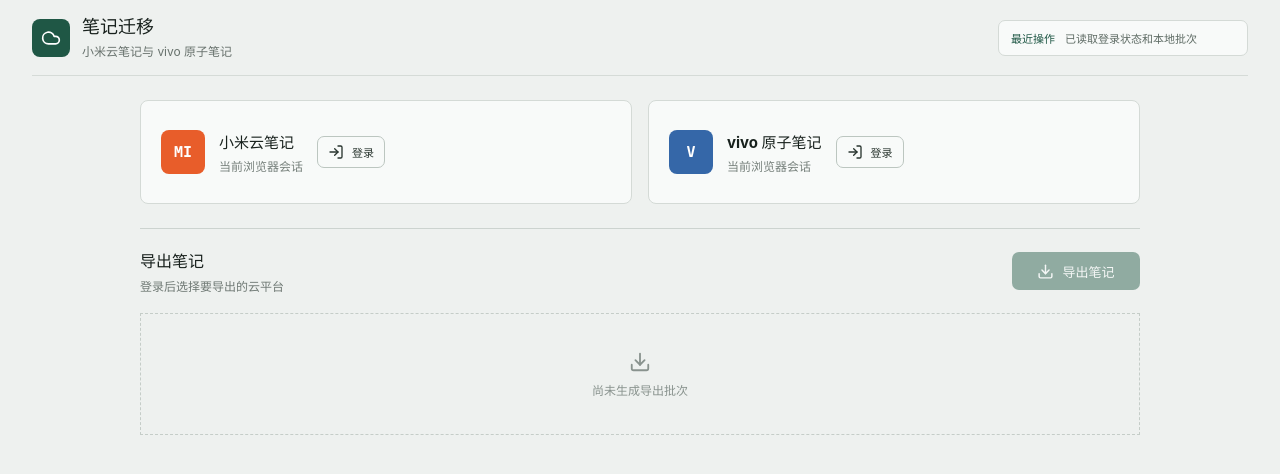
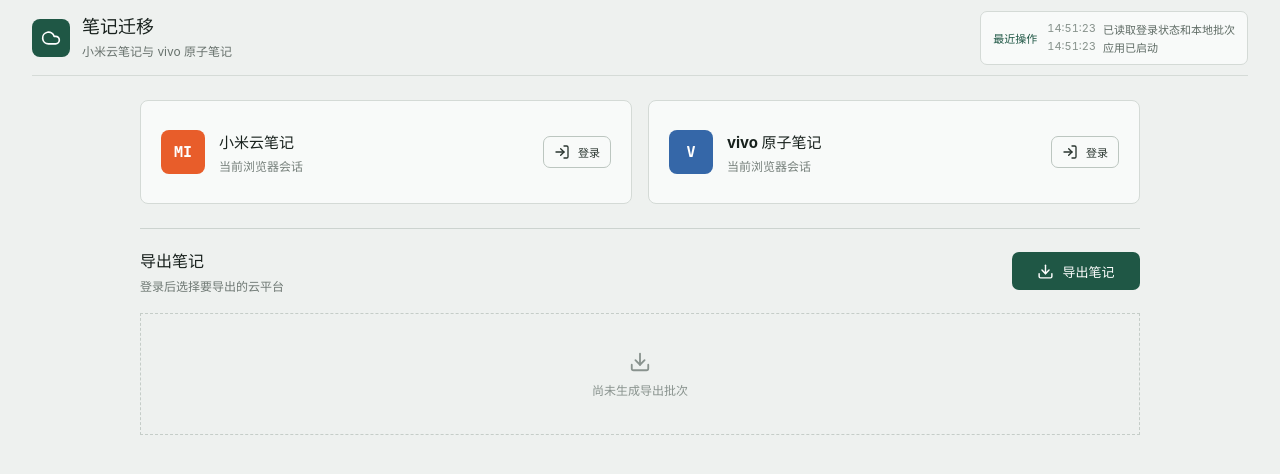
Before and after one commit to 25shadow/notechange, a React (Vite) app: page / in a window 1280 px wide. Shown: the top 474 px of the page. Built offline with nearby package versions, Linux system fonts and the light colour scheme.

Commit message:
fix: refine workbench login and operation log

```diff
--- a/src/renderer/App.tsx
+++ b/src/renderer/App.tsx
@@ -23,6 +23,7 @@
 type AppProps = {
   api?: RendererMigrationApi;
 };
+type LogEntry = { message: string; time: string; kind: 'success' | 'error' | 'info' };
 
 const disconnected: RendererLoginState = { authenticated: false, accountLabel: null };
 const unavailableApi: RendererMigrationApi = {
@@ -71,9 +72,9 @@
   const [deleting, setDeleting] = useState(false);
   const [error, setError] = useState<string | null>(null);
   const [exportPickerOpen, setExportPickerOpen] = useState(false);
-  const [logs, setLogs] = useState<string[]>(['应用已启动']);
+  const [logs, setLogs] = useState<LogEntry[]>([{ message: '应用已启动', time: formatTime(new Date()), kind: 'info' }]);
 
-  const log = (message: string) => setLogs((current) => [message, ...current].slice(0, 8));
+  const log = (message: string, kind: LogEntry['kind'] = 'info') => setLogs((current) => [{ message, time: formatTime(new Date()), kind }, ...current].slice(0, 6));
 
   useEffect(() => {
     let active = true;
@@ -110,9 +111,9 @@
       await migrationApi.scanXiaomi();
       const localExports = await migrationApi.listExports();
       setExports(localExports); setSelectedExport(localExports[0] ?? null);
-      log('小米笔记导出成功'); setExportPickerOpen(false);
+      log('小米笔记导出成功', 'success'); setExportPickerOpen(false);
     } catch {
-      setError('小米笔记导出失败，请检查登录状态后重试。'); log('小米笔记导出失败');
+      setError('小米笔记导出失败，请检查登录状态后重试。'); log('小米笔记导出失败', 'error');
     } finally { setScanning(false); }
   };
 
@@ -146,7 +147,7 @@
         <div><h1>笔记迁移</h1><p>小米云笔记与 vivo 原子笔记</p></div>
         <section className="operation-log" aria-label="最近操作">
           <strong>最近操作</strong>
-          <span>{logs[0] ?? '暂无操作'}</span>
+          <div className="operation-log-list" role="log" aria-live="polite">{logs.map((entry, index) => <span className={`log-entry log-${entry.kind}`} key={`${entry.time}-${index}`}><time>{entry.time}</time>{entry.message}</span>)}</div>
         </section>
       </header>
 
@@ -160,7 +161,7 @@
       <section className="migration-section">
         <div className="section-heading">
           <div><h2>导出笔记</h2><p>{exports.length ? '本地保存的导出批次' : '登录后选择要导出的云平台'}</p></div>
-          <button className="button primary" disabled={!xiaomiConnected || scanning} onClick={() => setExportPickerOpen(true)}>
+          <button className="button primary" disabled={scanning} onClick={() => setExportPickerOpen(true)}>
             {scanning ? <LoaderCircle className="spin" size={17} /> : <Download size={17} />}{scanning ? '正在导出' : '导出笔记'}
           </button>
         </div>
@@ -211,13 +212,12 @@
         <h2>{name}</h2>
         <p>{state.accountLabel ?? (state.authenticated ? '后台会话' : '当前浏览器会话')}</p>
       </div>
-      {state.authenticated ? (
-        <span className="connected"><CheckCircle2 size={16} />已登录</span>
-      ) : (
-        <button className="button compact secondary login-button" onClick={onConnect} title={`登录${name}`} aria-label={`登录${name}`}>
-          {loading ? <LoaderCircle className="spin" size={16} /> : <LogIn size={16} />}登录
+      <div className="provider-status">
+        {state.authenticated && <span className="connected"><CheckCircle2 size={16} />已登录</span>}
+        <button className="button compact secondary login-button" onClick={onConnect} title={`${state.authenticated ? '重新登录' : '登录'}${name}`} aria-label={`${state.authenticated ? '重新登录' : '登录'}${name}`}>
+          {loading ? <LoaderCircle className="spin" size={16} /> : <LogIn size={16} />}{state.authenticated ? '重新登录' : '登录'}
         </button>
-      )}
+      </div>
     </article>
   );
 }
@@ -267,3 +267,7 @@
     year: 'numeric', month: '2-digit', day: '2-digit', hour: '2-digit', minute: '2-digit'
   }).format(new Date(value));
 }
+
+function formatTime(value: Date): string {
+  return value.toLocaleTimeString('zh-CN', { hour: '2-digit', minute: '2-digit', second: '2-digit' });
+}
--- a/src/renderer/styles.css
+++ b/src/renderer/styles.css
@@ -19,14 +19,12 @@
 .privacy-status { margin-left: auto; display: flex; align-items: center; gap: 6px; color: #346c58; font-size: 12px; font-weight: 650; }
 .operation-log { margin-left: auto; min-width: 250px; max-width: 420px; display: flex; align-items: center; gap: 10px; padding: 9px 12px; border: 1px solid #d4dad6; border-radius: 7px; color: #5e6b64; background: #f8faf9; font-size: 11px; }
 .operation-log strong { color: #1f5745; font-size: 11px; white-space: nowrap; }
-.operation-log span { overflow: hidden; text-overflow: ellipsis; white-space: nowrap; }
+.operation-log-list { min-width: 0; display: grid; gap: 2px; overflow: hidden; }
+.log-entry { display: flex; gap: 7px; overflow: hidden; text-overflow: ellipsis; white-space: nowrap; }
+.log-entry time { flex: 0 0 auto; color: #87928c; font-variant-numeric: tabular-nums; }
+.log-success { color: #267052; }
+.log-error { color: #a34331; }
 
-.stepbar { max-width: 760px; margin: 24px auto 28px; display: grid; grid-template-columns: repeat(4, 1fr); position: relative; }
-.stepbar::before { content: ""; position: absolute; left: 10%; right: 10%; top: 14px; height: 1px; background: #cbd2ce; }
-.step { z-index: 1; display: flex; flex-direction: column; align-items: center; gap: 7px; color: #7b8580; font-size: 12px; font-weight: 600; }
-.step > span { width: 28px; height: 28px; display: grid; place-items: center; border-radius: 50%; border: 1px solid #c5cdc8; background: #eef1ef; color: #77817c; }
-.step.active { color: #1f5745; }
-.step.active > span { color: #fff; border-color: #1f5745; background: #1f5745; }
 
 .workspace { max-width: 1000px; margin: 24px auto 0; display: grid; grid-template-columns: minmax(0, 1fr) minmax(0, 1fr); gap: 16px; align-items: stretch; }
 .provider { min-height: 104px; display: flex; align-items: center; gap: 14px; padding: 20px; border: 1px solid #d4dad6; border-radius: 8px; background: #f8faf9; }
@@ -36,13 +34,11 @@
 .provider-copy { min-width: 0; }
 .provider-copy h2 { margin: 0; font-size: 15px; letter-spacing: 0; }
 .provider-copy p { margin: 5px 0 0; color: #77817c; font-size: 12px; overflow: hidden; text-overflow: ellipsis; white-space: nowrap; }
-.connected { margin-left: auto; display: inline-flex; align-items: center; gap: 5px; color: #267052; font-size: 12px; font-weight: 700; }
+.provider-status { margin-left: auto; display: flex; align-items: center; gap: 10px; }
+.connected { display: inline-flex; align-items: center; gap: 5px; color: #267052; font-size: 12px; font-weight: 700; }
 .icon-command { margin-left: auto; width: 36px; height: 36px; display: grid; place-items: center; border: 1px solid #cbd2ce; border-radius: 7px; color: #34413b; background: #fff; cursor: pointer; }
 .icon-command:hover { border-color: #89958f; }
 
-.transfer-rail { display: flex; align-items: center; color: #78837d; }
-.rail-line { flex: 1; height: 1px; background: #bfc8c2; }
-.rail-vault { width: 36px; height: 36px; display: grid; place-items: center; border: 1px solid #b9c4be; border-radius: 50%; color: #1f5745; background: #eef1ef; }
 
 .error-banner { max-width: 1000px; margin: 16px auto 0; display: flex; align-items: center; gap: 8px; padding: 10px 12px; border-left: 3px solid #c6543f; color: #843829; background: #f8eae6; font-size: 13px; }
 .migration-section { max-width: 1000px; margin: 24px auto 0; border-top: 1px solid #ccd3cf; }
@@ -66,22 +62,9 @@
 .export-table tbody tr.selected { box-shadow: inset 3px 0 #1f5745; background: #f3f8f5; }
 .export-table th:first-child { width: 31%; }
 .export-table th:last-child { width: 190px; }
-.warning-count { color: #a34331 !important; font-weight: 700; }
 .export-actions { display: flex; justify-content: flex-end; gap: 8px; }
 .batch-selection-hint { min-height: 56px; display: flex; align-items: center; justify-content: center; border-top: 1px solid #dde2df; color: #7a8580; font-size: 11px; }
-.metrics { display: grid; grid-template-columns: repeat(3, 1fr); }
-.metric { min-height: 96px; display: grid; grid-template-columns: auto 1fr; grid-template-rows: 1fr 1fr; column-gap: 12px; align-items: end; padding: 18px 22px; border-right: 1px solid #dde2df; }
-.metric:last-child { border-right: 0; }
-.metric-icon { grid-row: 1 / 3; align-self: center; width: 34px; height: 34px; display: grid; place-items: center; border-radius: 7px; color: #3567a8; background: #e8eef5; }
-.metric-value { font-family: ui-monospace, "SFMono-Regular", Menlo, monospace; font-size: 25px; font-weight: 750; line-height: 1; }
-.metric-label { align-self: start; color: #78817d; font-size: 12px; }
-.metric-warning .metric-icon { color: #a34331; background: #f6e6e2; }
 .preview-command-row { min-height: 56px; display: flex; align-items: center; justify-content: flex-end; padding: 0 22px; border-top: 1px solid #dde2df; }
-.confirmation-row { min-height: 58px; display: flex; align-items: center; justify-content: space-between; gap: 16px; padding: 0 22px; border-top: 1px solid #dde2df; color: #68736d; font-size: 12px; }
-.confirmation-row label { display: flex; align-items: center; gap: 9px; color: #29352f; font-weight: 650; cursor: pointer; }
-.confirmation-row input { position: absolute; opacity: 0; pointer-events: none; }
-.custom-check { width: 18px; height: 18px; display: grid; place-items: center; border: 1px solid #aeb9b3; border-radius: 4px; color: transparent; background: #fff; }
-.confirmation-row input:checked + .custom-check { color: #fff; border-color: #1f5745; background: #1f5745; }
 .action-row { min-height: 68px; display: flex; align-items: center; justify-content: flex-end; gap: 20px; padding: 0 22px; border-top: 1px solid #dde2df; }
 .report-summary { margin-right: auto; display: flex; align-items: center; gap: 7px; color: #28654e; font-size: 13px; font-weight: 700; }
 .report-summary span { margin-left: 6px; color: #75807a; font-size: 11px; font-weight: 500; }
@@ -147,15 +130,15 @@
 @media (max-width: 760px) {
   .app-shell { padding: 0 16px 28px; }
   .privacy-status { display: none; }
-  .step { font-size: 10px; }
+
   .workspace { grid-template-columns: 1fr; gap: 10px; }
-  .transfer-rail { height: 30px; transform: rotate(90deg); justify-self: center; width: 80px; }
+
   .section-heading { align-items: flex-start; flex-direction: column; padding: 18px 0; }
   .section-heading .button { width: 100%; }
-  .metrics { grid-template-columns: 1fr; }
-  .metric { border-right: 0; border-bottom: 1px solid #dde2df; }
-  .metric:last-child { border-bottom: 0; }
-  .confirmation-row { align-items: flex-start; flex-direction: column; padding: 16px; }
+
+
+
+
   .action-row { align-items: stretch; flex-direction: column; padding: 16px; }
   .action-row .button { width: 100%; }
   .report-summary { flex-wrap: wrap; }
```
Also changed, not shown: 1 other file (tests, documents, lock files or other folders).
